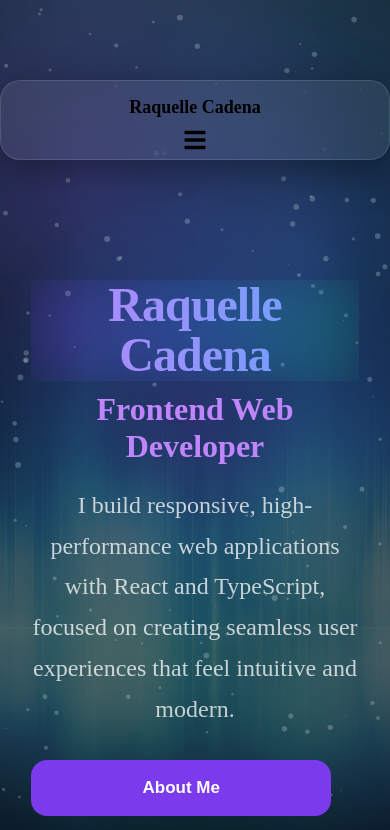
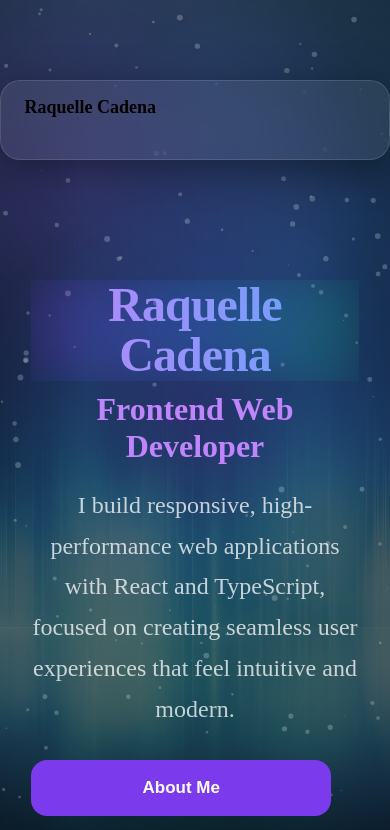
Before and after one commit to raquelledianne/New-Portfolio, a Next.js app: page / in a window 390 px wide. Shown: the top 830 px of the page. Built offline with nearby package versions, Linux system fonts and the light colour scheme.

Commit message:
nav-edit

```diff
--- a/src/app/components/Navbar.tsx
+++ b/src/app/components/Navbar.tsx
@@ -14,12 +14,20 @@ export default function Navbar() {
 
   return (
     <nav className="navbar glass">
-      {/* LEFT: Name */}
+
+      {/* =========================
+          DESKTOP NAV
+      ========================= */}
+      <div className="navbar-desktop">
+
+        {/* LEFT */}
+        <div className="nav-left">
           <div style={{ fontWeight: 700, fontSize: "18px" }}>
             Raquelle Cadena
           </div>
+        </div>
 
-      {/* CENTER: Links (desktop only) */}
+        {/* CENTER */}
         <div className="nav-center">
           <a onClick={() => handleClick("about")}>About</a>
           <a onClick={() => handleClick("projects")}>Projects</a>
@@ -27,7 +35,7 @@ export default function Navbar() {
           <a onClick={() => handleClick("contact")}>Contact</a>
         </div>
 
-      {/* RIGHT: Icons + CTA (desktop only) */}
+        {/* RIGHT */}
         <div className="nav-right">
           <a
             href="https://www.linkedin.com/in/raquelle-cadena-7493013a7/"
@@ -50,13 +58,19 @@ export default function Navbar() {
             Let’s Connect
           </button>
         </div>
+      </div>
 
-      {/* 🍔 HAMBURGER (mobile only) */}
+      {/* =========================
+          MOBILE NAV
+      ========================= */}
+      <div className="navbar-mobile">
+
+        {/* Hamburger */}
         <div className="hamburger" onClick={() => setOpen(!open)}>
           {open ? <FaTimes /> : <FaBars />}
         </div>
 
-      {/* 📱 MOBILE MENU */}
+        {/* Dropdown Menu */}
         <div className={`mobile-menu ${open ? "open" : ""}`}>
           <a onClick={() => handleClick("about")}>About</a>
           <a onClick={() => handleClick("projects")}>Projects</a>
@@ -86,6 +100,7 @@ export default function Navbar() {
             Let’s Connect
           </button>
         </div>
+      </div>
     </nav>
   );
 }
--- a/src/app/globals.css
+++ b/src/app/globals.css
@@ -132,7 +132,6 @@ body::after {
   display: none;
   font-size: 24px;
   cursor: pointer;
-  z-index: 101;
 }
 @media (max-width: 768px) {
 
@@ -142,7 +141,17 @@ body::after {
     display: none;
   }
 
-  /* show hamburger */
+  .navbar-desktop {
+    display: none;
+  }
+
+  .navbar-mobile {
+    display: flex;
+    width: 100%;
+    justify-content: flex-end;
+    align-items: center;
+  }
+
   .hamburger {
     display: block;
   }
@@ -166,8 +175,8 @@ body::after {
 
     transform: translateY(-120%);
     opacity: 0;
+    transition: all 0.35s ease;
 
-    transition: all 0.35s ease;
     z-index: 100;
   }
 
@@ -480,6 +489,17 @@ p {
   z-index: 50;
   backdrop-filter: blur(12px);
   cursor: pointer;
+}
+
+.navbar-desktop {
+  display: flex;
+  width: 100%;
+  justify-content: space-between;
+  align-items: center;
+}
+
+.navbar-mobile {
+  display: none;
 }
 
 .navbar a {
```
Lines whose indentation alone changed are shown as unchanged.
